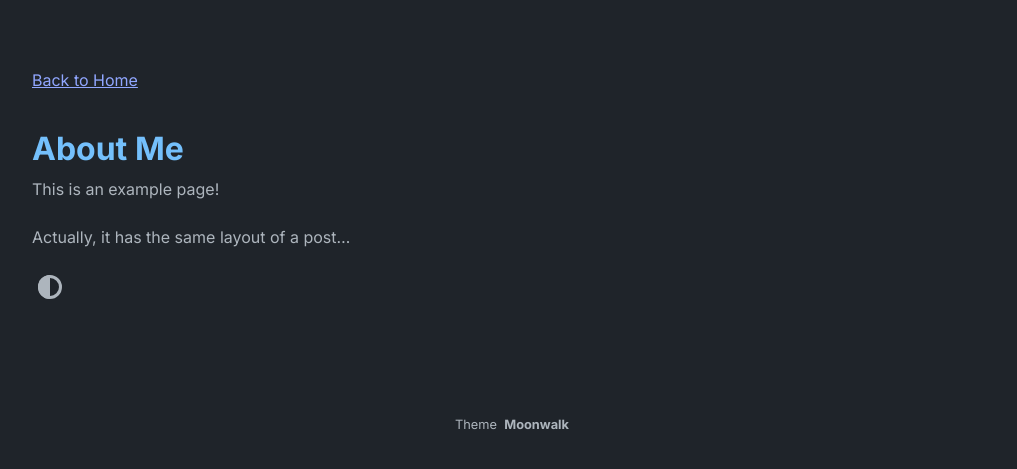
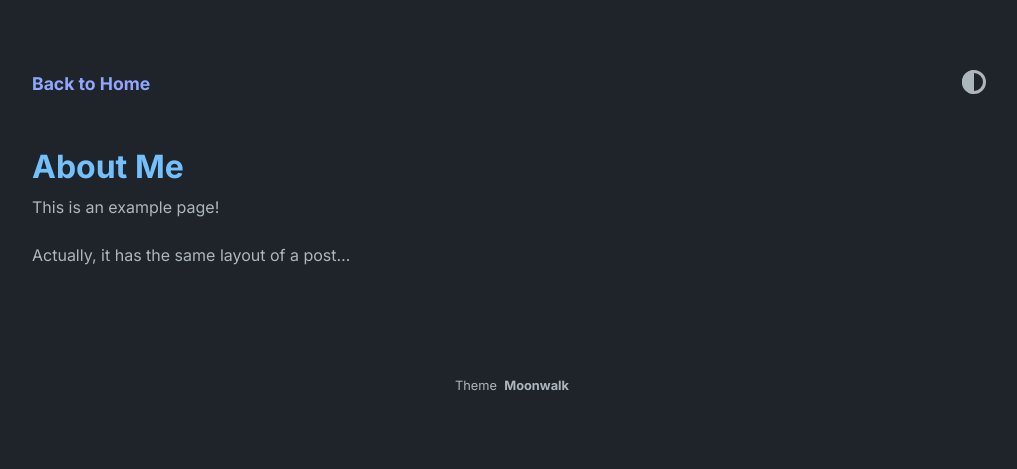
Before and after one commit to jerrychen751/jerrychen751.github.io, a Jekyll site: the page built from about.md, in a window 1280 px wide. Shown: the top 469 px of the page, without its empty margins (128-1145 px from the left). Built offline with Jekyll 4.4.1, drawn with Linux system fonts in a browser that asks for light colours.

Commit message:
update site

```diff
--- a/_config.yml
+++ b/_config.yml
@@ -7,7 +7,7 @@ url: https://jerrychen751.github.io/ # root address of the site
 baseurl: ""
 
 description: > # description of the site (multiple lines allowed)
-  Jerry Chen's personal portfolio and website. A Georgia Tech CS student studying AI and Systems/Architecture, showcasing projects, experiences, and notes.
+  Jerry Chen's personal portfolio and website. Georgia Tech CS student studying AI and Systems/Architecture, showcasing projects, experiences, and notes.
 
 home_description: |
   Hey, thanks for stopping by! My name is Jerry, and I'm currently studying Computer Science at Georgia Tech with a focus on AI + Systems and Architecture.
--- a/_layouts/blog.html
+++ b/_layouts/blog.html
@@ -1,7 +1,10 @@
 ---
 layout: default
 ---
-<a href="{{ "/" | relative_url }}">{{ site.theme_config.back_home_text }}</a>
+<div class="top-nav">
+  <a class="back-home-text" href="{{ "/" | relative_url }}">{{ site.theme_config.back_home_text }}</a>
+  {% include toggle_theme_button.html %}
+</div>
 
 <header>
   <h1>{{ site.header_name }}</h1>
--- a/_layouts/default.html
+++ b/_layouts/default.html
@@ -5,9 +5,7 @@
     <main class="page-content" aria-label="Content">
       <div class="w">
         {{ content }}
-        {% if site.theme_config.appearance_toggle %}
-          {% include toggle_theme_button.html %}
-        {% endif %}
+
         <div class="credits">
           {%- if site.theme_config.show_copyright == true -%}
           &copy;&nbsp;{{ "now" | date: "%Y" }}&nbsp;{{site.author}}
--- a/_layouts/post.html
+++ b/_layouts/post.html
@@ -2,7 +2,10 @@
 layout: default
 ---
 
-<a href="{{ "/" | relative_url }}">{{ site.theme_config.back_home_text }}</a>
+<div class="top-nav">
+  <a class="back-home-text" href="{{ "/" | relative_url }}">{{ site.theme_config.back_home_text }}</a>
+  {% include toggle_theme_button.html %}
+</div>
 <h1 class="post-title">{{ page.title }}</h1>
 {% include date_and_social_share.html %}
 {{ content }}
--- a/_sass/moonwalk.scss
+++ b/_sass/moonwalk.scss
@@ -249,3 +249,16 @@ p code, li code {
   text-transform: lowercase;
   //border: 1px solid var(--text-secondary);
 }
+
+.back-home-text {
+  font-size: 1.1em;
+  font-weight: bold;
+  text-decoration: none;
+}
+
+.top-nav {
+  display: flex;
+  justify-content: space-between;
+  align-items: center;
+  margin-bottom: 2em;
+}
```
Also changed, not shown: _data/home.yml (+0 -9 lines).
